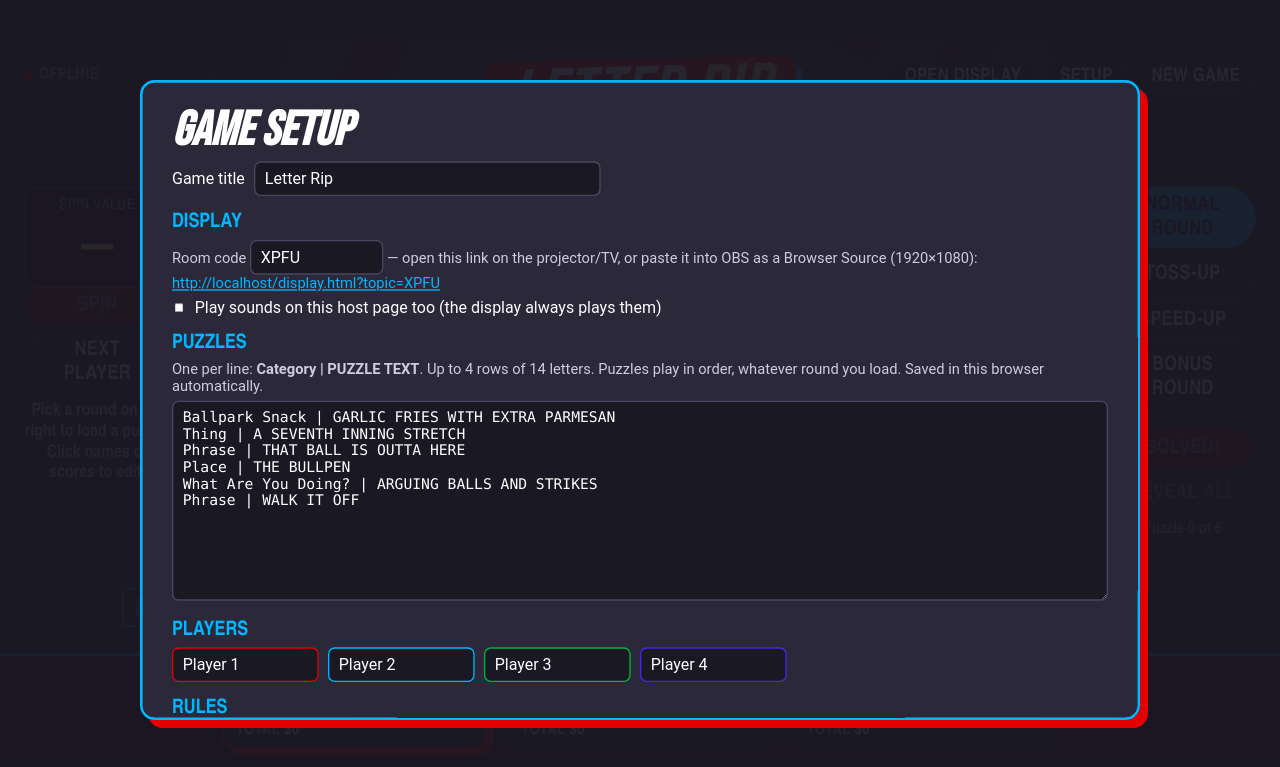
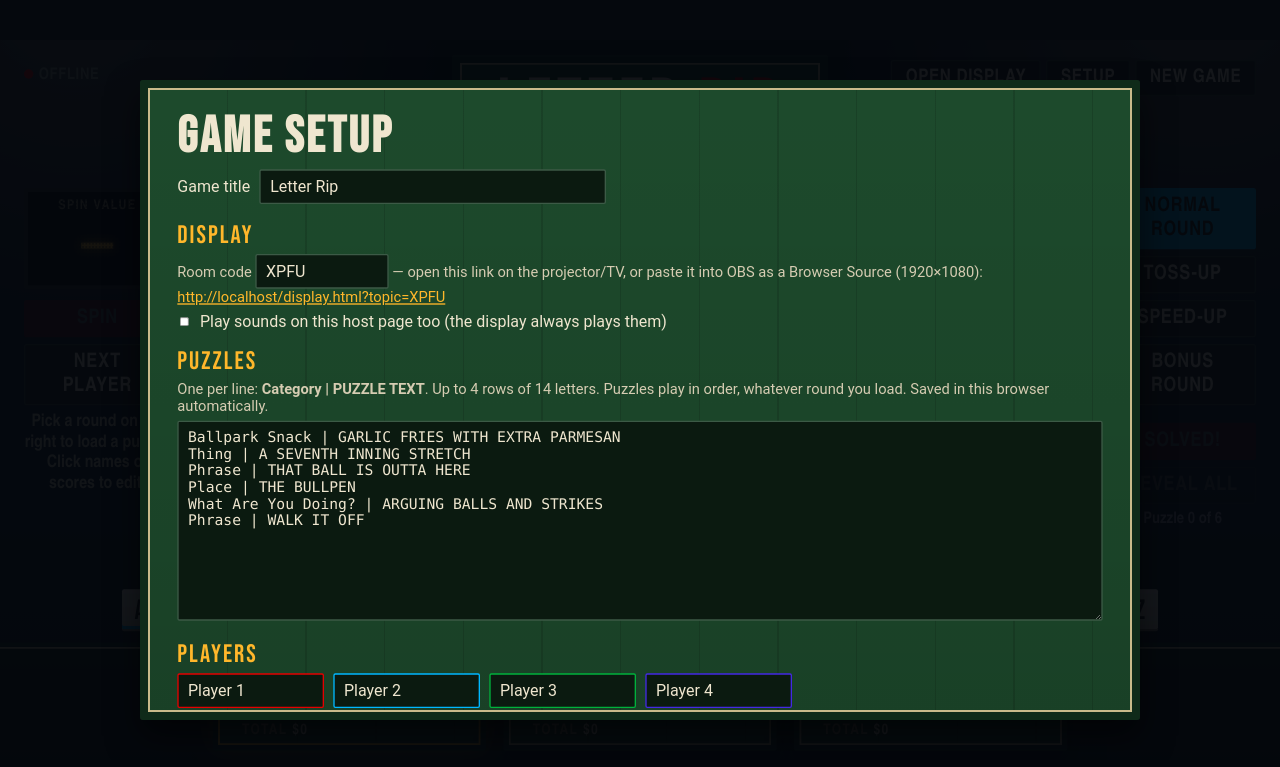
Before and after one commit to chrisgrimm-jm/letter-rip, a plain HTML site: page index.html in a window 1280 px wide. Both pictures are taken after a click on the button "SETUP". Drawn offline with Linux system fonts and the light colour scheme; no server answers; a web font is replaced by a local one.

Commit message:
Restyle as a hand-operated ballpark scoreboard
Green painted boards, number-plate tiles, amber LED strips, turn bulbs,
brass-pegged wheel. Drops the italic/pill/sticker-shadow look.

Co-Authored-By: Claude Opus 5.5 <noreply@anthropic.com>

```diff
--- a/app.js
+++ b/app.js
@@ -4,7 +4,8 @@ const $ = id => document.getElementById(id);
 const HOST = document.body.dataset.role === 'host';
 const COLS = 14, ROWS = 4, VOWELS = 'AEIOU';
 const PCOLORS = ['#E40000','#00B7FF','#00B13C','#4329E3'];
-const WEDGE_COLORS = ['#E40000','#00B7FF','#FCFF7A','#00B13C','#4329E3','#ff7a1a','#ff4fa3','#14d9c4'];
+const WEDGE_COLORS = ['#c8102e','#ffb72b','#0c2340','#00B7FF','#1d6b3a','#e35205','#efe6cf','#5b2c83'];
+const LIGHT_WEDGES = ['#ffb72b','#00B7FF','#efe6cf','#ffffff'];
 const MODE_NAMES = {normal:'', toss:'Toss-Up', speed:'Speed-Up', bonus:'Bonus Round'};
 const FIREBASE_CONFIG = { apiKey:'AIzaSyBG2PS2muH4i27HefuLeBnZWW-TZ5dkMCw', databaseURL:'https://pinpoint-abf21-default-rtdb.firebaseio.com', projectId:'pinpoint-abf21' };
 const DEFAULTS = {
@@ -180,12 +181,18 @@ function drawWheel(){
     wctx.beginPath(); wctx.moveTo(cx,cx); wctx.arc(cx,cx,R,a0,a1); wctx.closePath();
     wctx.fillStyle = fill; wctx.fill(); wctx.lineWidth = 6; wctx.strokeStyle = '#1A1823'; wctx.stroke();
     wctx.save(); wctx.translate(cx,cx); wctx.rotate(a0 + step/2);   // text reads from rim toward center
-    const dark = fill==='#FCFF7A' || fill==='#ffffff' || fill==='#14d9c4' || fill==='#00B7FF';
+    const dark = LIGHT_WEDGES.includes(fill);
     wctx.fillStyle = w==='BUST' ? '#E40000' : dark ? '#1A1823' : '#ffffff';
-    wctx.font = `italic ${Math.min(130, 2400/n)}px "Bebas Neue", Impact, sans-serif`;
+    wctx.font = `${Math.min(130, 2400/n)}px "Bebas Neue", Impact, sans-serif`;
     wctx.textAlign = 'right'; wctx.textBaseline = 'middle';
     wctx.fillText(/^\d+$/.test(w) ? '$' + w : w, R - 40, 6);
     wctx.restore();
+  });
+  // brass pegs on every wedge line
+  wedges.forEach((_,i)=>{
+    const a = -Math.PI/2 + i*step, x = cx + Math.cos(a)*(R-22), y = cx + Math.sin(a)*(R-22);
+    const gr = wctx.createRadialGradient(x-4,y-4,1,x,y,13); gr.addColorStop(0,'#fff6d8'); gr.addColorStop(1,'#9a7a2a');
+    wctx.beginPath(); wctx.arc(x,y,13,0,2*Math.PI); wctx.fillStyle = gr; wctx.fill();
   });
 }
 function drawWheelState(){
--- a/style.css
+++ b/style.css
@@ -1,116 +1,162 @@
+/* Letter Rip — hand-operated ballpark scoreboard look: painted green boards, metal number plates, amber LED ribbons */
 :root{
-  --navy:#2B283A; --dark:#1A1823; --elev:#23212E;
-  --blue:#00B7FF; --red:#E40000; --green:#00B13C; --yellow:#FCFF7A; --purple:#4329E3; --white:#fff;
+  --board:#1d4a2c; --board-dk:#0f2a19; --hole:#10291a; --pin:#c9b98a;
+  --plate-hi:#fbf8ef; --plate-lo:#e2d9c6; --ink:#17211b; --cream:#efe6cf;
+  --led:#ffb72b; --led-glow:rgba(255,170,0,.75);
+  --red:#E40000; --blue:#00B7FF; --green:#00B13C;
   --display:'Bebas Neue',Impact,sans-serif;
   --label:'Sofia Sans Extra Condensed','Arial Narrow',sans-serif;
   --body:'Sofia Sans Semi Condensed',Roboto,sans-serif;
 }
 *{box-sizing:border-box}
-html,body{margin:0;height:100%;background:var(--dark);color:var(--white);font-family:var(--body);overflow:hidden}
+html,body{margin:0;height:100%;background:#05080d;color:var(--cream);font-family:var(--body);overflow:hidden}
 button{font:inherit;color:inherit;cursor:pointer;border:0}
-/* 1920x1080 stage, scaled to fit any window/projector/OBS */
-#stage{position:absolute;left:50%;top:50%;width:1920px;height:1080px;transform-origin:center;
-  background:radial-gradient(ellipse at 50% 30%,#3a3552 0%,var(--navy) 45%,var(--dark) 100%);overflow:hidden}
-#stage::before{content:"";position:absolute;inset:0;
-  background:repeating-linear-gradient(115deg,transparent 0 80px,rgba(0,183,255,.035) 80px 160px)}
 
-/* header */
-header{position:absolute;top:28px;left:0;right:0;display:flex;justify-content:center}
-.logo{font-family:var(--display);font-style:italic;font-size:110px;line-height:.9;letter-spacing:2px;
-  background:var(--red);padding:6px 40px 0;border-radius:22px;box-shadow:10px 10px 0 0 var(--blue);transform:rotate(-1.5deg)}
-.logo b{color:var(--yellow);font-weight:400}
-.menu{position:absolute;top:28px;right:36px;display:flex;gap:10px}
-.menu button,.ctrl button{font-family:var(--label);font-weight:800;font-size:28px;text-transform:uppercase;letter-spacing:.5px;
-  padding:8px 22px;border-radius:999px;background:var(--elev);border:2px solid #4a4660}
-.menu button:hover,.ctrl button:hover{border-color:var(--blue)}
+/* 1920x1080 stage, scaled to fit any window/projector/OBS. Night game: dark sky, light-tower glow */
+#stage{position:absolute;left:50%;top:50%;width:1920px;height:1080px;transform-origin:center;overflow:hidden;
+  background:
+    radial-gradient(circle at 6% -8%, rgba(255,244,214,.30), transparent 26%),
+    radial-gradient(circle at 94% -8%, rgba(255,244,214,.30), transparent 26%),
+    linear-gradient(#060b14 0%, #0d1a2b 58%, #0a120e 100%)}
 
-/* board */
-#board{position:absolute;top:200px;left:50%;transform:translateX(-50%);display:grid;
-  grid-template-columns:repeat(14,82px);gap:8px;padding:22px;background:var(--elev);
-  border:4px solid var(--blue);border-radius:22px;box-shadow:12px 12px 0 0 var(--red)}
-.tile{height:104px;border-radius:8px;background:#34304a;display:flex;align-items:center;justify-content:center;
-  font-family:var(--display);font-size:92px;line-height:1;color:var(--dark);padding-top:8px;perspective:400px}
-.tile.on{background:var(--white);box-shadow:inset 0 -6px 0 #d8d8e0}
-.tile.lit{background:var(--blue);box-shadow:0 0 24px var(--blue)}
+/* painted-board recipe: green planks + cream pinstripe inside a dark frame */
+.plaque,#board,.p,#setup .card{
+  background:
+    repeating-linear-gradient(90deg, rgba(0,0,0,.13) 0 2px, transparent 2px 118px),
+    linear-gradient(#22553300, #00000022),
+    var(--board);
+  border:12px solid var(--board-dk);
+  box-shadow:inset 0 0 0 3px var(--pin), 0 24px 50px rgba(0,0,0,.55);
+  border-radius:4px}
+
+/* header plaque, hung above the board */
+header{position:absolute;top:22px;left:0;right:0;display:flex;justify-content:center}
+.logo{font-family:var(--display);font-size:104px;line-height:1;letter-spacing:8px;color:var(--cream);
+  padding:12px 56px 22px;position:relative;text-shadow:0 3px 0 rgba(0,0,0,.35)}
+.logo{background:repeating-linear-gradient(90deg, rgba(0,0,0,.13) 0 2px, transparent 2px 118px), var(--board);
+  border:12px solid var(--board-dk);box-shadow:inset 0 0 0 3px var(--pin), 0 24px 50px rgba(0,0,0,.55);border-radius:4px}
+.logo b{color:var(--red);font-weight:400}
+/* row of marquee bulbs under the title */
+.logo::after{content:"";position:absolute;left:28px;right:28px;bottom:9px;height:10px;
+  background:radial-gradient(circle, #ffd56a 0 3px, #8a5a00 3.5px 4.5px, transparent 5px) 0 0/22px 10px;
+  filter:drop-shadow(0 0 4px rgba(255,190,60,.8));animation:bulbs 1.2s steps(2) infinite}
+@keyframes bulbs{50%{background-position:11px 0}}
+
+/* host chrome: plain and utilitarian, it's the control booth */
+.menu{position:absolute;top:30px;right:36px;display:flex;gap:8px}
+.menu button,.ctrl button,.btn{font-family:var(--label);font-weight:800;font-size:28px;text-transform:uppercase;letter-spacing:1px;
+  padding:8px 20px;border-radius:4px;background:#18211c;border:2px solid #34433a;color:var(--cream)}
+.menu button:hover,.ctrl button:hover,.btn:hover{border-color:var(--pin)}
+#conn{position:absolute;top:40px;left:36px;font-family:var(--label);font-weight:800;font-size:24px;color:#8f9a92;letter-spacing:1px}
+#conn::before{content:"";display:inline-block;width:14px;height:14px;border-radius:50%;background:var(--red);margin-right:8px;vertical-align:1px}
+#conn.on::before{background:var(--green);box-shadow:0 0 8px var(--green)}
+
+/* the puzzle board: number-plate tiles slotted into a green scoreboard */
+#board{position:absolute;top:212px;left:50%;transform:translateX(-50%);display:grid;
+  grid-template-columns:repeat(14,82px);gap:8px;padding:20px}
+.tile{height:104px;border-radius:3px;background:var(--hole);box-shadow:inset 0 5px 10px rgba(0,0,0,.65);
+  display:flex;align-items:center;justify-content:center;position:relative;
+  font-family:var(--display);font-size:96px;line-height:1;color:var(--ink);padding-top:8px;perspective:400px}
+.tile.on{background:linear-gradient(var(--plate-hi),var(--plate-lo));
+  box-shadow:0 3px 0 #8f8570, 0 6px 10px rgba(0,0,0,.5);border:1px solid #b9ae94}
+.tile.on::before,.tile.on::after{content:"";position:absolute;top:7px;width:7px;height:7px;border-radius:50%;
+  background:radial-gradient(circle at 35% 35%, #d8d0bd, #7d7462)}
+.tile.on::before{left:7px}.tile.on::after{right:7px}
+.tile.lit{background:linear-gradient(#ffe08a,#ffb72b);box-shadow:0 0 30px #ffb300, 0 3px 0 #a36d00}
 .tile.flip{animation:flip .35s ease}
-@keyframes flip{0%{transform:rotateY(90deg)}100%{transform:rotateY(0)}}
-#category{position:absolute;top:732px;left:50%;transform:translateX(-50%);min-width:640px;text-align:center;
-  font-family:var(--display);font-style:italic;font-size:62px;line-height:1;padding:12px 40px 4px;
-  background:var(--dark);border:3px solid var(--blue);border-radius:999px}
+@keyframes flip{0%{transform:rotateX(90deg)}100%{transform:rotateX(0)}}
+
+/* LED ribbon recipe: black panel, amber glowing type, dot-matrix screen */
+#category,#value,#landed .big{background:#050505;color:var(--led);text-shadow:0 0 14px var(--led-glow);position:relative}
+#category::after,#value::after{content:"";position:absolute;inset:0;pointer-events:none;
+  background:radial-gradient(rgba(0,0,0,.45) 1px, transparent 1.7px) 0 0/5px 5px}
+#category{position:absolute;top:724px;left:50%;transform:translateX(-50%);min-width:700px;text-align:center;
+  font-family:var(--display);font-size:62px;letter-spacing:5px;line-height:1;padding:14px 44px 6px;
+  border:6px solid #262626;border-radius:4px;box-shadow:0 12px 30px rgba(0,0,0,.5)}
 #category:empty{visibility:hidden}
 
-/* side controls */
-.ctrl{position:absolute;top:220px;display:flex;flex-direction:column;gap:12px;width:220px}
-.ctrl.left{left:36px;top:370px}.ctrl.right{right:36px}
+/* round pennant */
+#modeTag{position:absolute;top:184px;left:50%;transform:translateX(-50%);z-index:2;font-family:var(--display);
+  font-size:38px;letter-spacing:4px;line-height:1;padding:6px 48px 2px;background:var(--red);color:#fff;
+  clip-path:polygon(0 0,100% 0,95% 50%,100% 100%,0 100%,5% 50%)}
+#modeTag:empty{display:none}
+#modeTag.toss{background:var(--led);color:var(--ink)} #modeTag.bonus{background:var(--blue);color:var(--ink)}
+
+/* spin value / clock */
+#value{position:absolute;left:36px;top:222px;width:220px;font-family:var(--display);font-size:96px;line-height:1;text-align:center;
+  border:6px solid #262626;border-radius:4px;padding:12px 0 6px;cursor:pointer;min-height:124px}
+#value small{display:block;font-family:var(--label);font-weight:800;font-size:20px;letter-spacing:2px;color:#9c8f6e;text-shadow:none;padding-bottom:6px}
+#value.low #valueTxt{color:#ff3b2f;text-shadow:0 0 14px rgba(255,40,20,.8)}
+
+/* side controls (host only) */
+.ctrl{position:absolute;top:222px;display:flex;flex-direction:column;gap:10px;width:220px}
+.ctrl.left{left:36px;top:390px}.ctrl.right{right:36px}
 .ctrl button{width:100%;text-align:center;font-size:30px}
-.ctrl button.hot{background:var(--red);border-color:var(--red)}
-.ctrl button.cool{background:var(--blue);border-color:var(--blue);color:var(--dark)}
-.ctrl button:disabled{opacity:.35;cursor:default}
-#value{position:absolute;left:36px;top:220px;width:220px;font-family:var(--display);font-size:96px;line-height:1;text-align:center;color:var(--yellow);
-  background:var(--dark);border-radius:22px;padding:14px 0 6px;border:3px solid #4a4660;cursor:pointer;min-height:118px}
-#value small{display:block;font-family:var(--label);font-size:22px;color:#aaa;letter-spacing:1px;padding-bottom:8px}
-#status{font-family:var(--label);font-weight:700;font-size:26px;text-align:center;color:#cfcbe0;min-height:64px}
+.ctrl button.hot{background:var(--red);border-color:var(--red);color:#fff}
+.ctrl button.cool{background:var(--blue);border-color:var(--blue);color:var(--ink)}
+.ctrl button:disabled{opacity:.3;cursor:default}
+.ctrl .sep{height:6px}
+#status{font-family:var(--label);font-weight:700;font-size:26px;text-align:center;color:#c9c2ad;min-height:64px}
 
-/* letters */
-#letters{position:absolute;top:822px;left:50%;transform:translateX(-50%);display:flex;gap:6px}
-#letters button{width:54px;height:58px;border-radius:10px;background:var(--elev);border:2px solid #4a4660;
-  font-family:var(--display);font-size:42px;padding-top:4px}
-#letters button.v{border-color:var(--blue);color:var(--blue)}
-#letters button:hover:not(:disabled){background:var(--white);color:var(--dark)}
+/* used-letter rack: small plates that flip dark once called */
+#letters{position:absolute;top:824px;left:50%;transform:translateX(-50%);display:flex;gap:6px}
+#letters button{width:54px;height:60px;border-radius:3px;background:linear-gradient(var(--plate-hi),var(--plate-lo));
+  box-shadow:0 3px 0 #8f8570;color:var(--ink);font-family:var(--display);font-size:42px;padding-top:6px}
+#letters button.v{box-shadow:0 3px 0 #8f8570, inset 0 -5px 0 var(--blue)}
+#letters button:hover:not(:disabled){background:#fff}
 #letters button:disabled{cursor:default}
-#letters button.used{opacity:.15}
+#letters button.used{background:#16241b;color:rgba(239,230,207,.14);box-shadow:inset 0 3px 6px rgba(0,0,0,.6)}
+#letters button.pick{background:linear-gradient(#ffe08a,#ffb72b);box-shadow:0 0 18px #ffb300}
 
-/* players */
-#players{position:absolute;left:0;right:0;bottom:0;height:160px;display:flex;justify-content:center;gap:28px;
-  padding:16px 40px;background:var(--dark);border-top:4px solid var(--blue)}
-.p{width:400px;border-radius:22px;background:var(--elev);padding:8px 18px;display:grid;
-  grid-template-columns:1fr auto;align-items:center;border:4px solid transparent;cursor:pointer}
-.p.turn{border-color:var(--c);box-shadow:8px 8px 0 0 var(--c)}
-.p .name{font-family:var(--display);font-style:italic;font-size:44px;line-height:1}
-.p .round{font-family:var(--display);font-size:64px;line-height:1;background:var(--c);border-radius:12px;padding:4px 14px 0;text-align:right;min-width:190px}
-.p .total{grid-column:1/3;font-family:var(--label);font-weight:800;font-size:24px;color:#bbb;letter-spacing:.5px}
-.p .total span{color:var(--white)}
+/* players: little line-score boards along the rail */
+#players{position:absolute;left:0;right:0;bottom:0;height:176px;display:flex;justify-content:center;gap:26px;
+  padding:14px 40px;background:linear-gradient(#121815,#070a08);border-top:6px solid var(--board-dk);box-shadow:inset 0 3px 0 var(--pin)}
+.p{width:410px;padding:6px 16px 6px 14px;display:grid;grid-template-columns:1fr auto;align-items:center;column-gap:12px;cursor:pointer;
+  border-width:8px;position:relative}
+.p .name{font-family:var(--display);font-size:46px;letter-spacing:2px;line-height:1;color:var(--cream);
+  border-left:10px solid var(--c);padding:6px 0 0 12px;white-space:nowrap;overflow:hidden;text-overflow:ellipsis}
+.p .round{font-family:var(--display);font-size:64px;line-height:1;text-align:right;min-width:170px;padding:6px 14px 0;
+  background:#050505;color:var(--led);text-shadow:0 0 12px var(--led-glow);border:3px solid #262626;border-radius:3px}
+.p .total{grid-column:1/3;font-family:var(--label);font-weight:800;font-size:22px;letter-spacing:2px;color:#9c8f6e;padding-left:22px}
+.p .total span{color:var(--cream)}
+/* turn bulb */
+.p::after{content:"";position:absolute;top:-14px;left:50%;width:22px;height:22px;margin-left:-11px;border-radius:50%;
+  background:#3a2a08;border:3px solid var(--board-dk)}
+.p.turn::after{background:radial-gradient(circle at 40% 35%,#fff3c4,#ffb300 60%);box-shadow:0 0 22px 6px rgba(255,180,0,.7)}
+.p.turn{box-shadow:inset 0 0 0 3px var(--led), 0 0 34px rgba(255,180,0,.35)}
 
-/* wheel overlay */
-.overlay{position:absolute;inset:0;background:rgba(26,24,35,.94);display:none;align-items:center;justify-content:center;z-index:5}
+/* wheel */
+.overlay{position:absolute;inset:0;background:rgba(4,7,12,.93);display:none;align-items:center;justify-content:center;z-index:5}
 .overlay.show{display:flex}
 #wheelWrap{position:relative;width:860px;height:860px}
-#wheel{width:860px;height:860px;border-radius:50%;box-shadow:0 0 0 14px var(--white),16px 16px 0 14px var(--red);cursor:pointer}
-#pointer{position:absolute;top:-36px;left:50%;transform:translateX(-50%);width:0;height:0;
-  border-left:34px solid transparent;border-right:34px solid transparent;border-top:70px solid var(--yellow);
-  filter:drop-shadow(4px 4px 0 var(--dark))}
-#hub{position:absolute;inset:330px;border-radius:50%;background:var(--dark);border:8px solid var(--white);
-  display:flex;align-items:center;justify-content:center;text-align:center;font-family:var(--display);font-style:italic;
-  font-size:50px;line-height:.9;pointer-events:none}
-#landed{position:absolute;right:80px;top:50%;transform:translateY(-50%);width:440px;text-align:center}
-#landed .big{font-family:var(--display);font-size:140px;line-height:1;color:var(--yellow)}
-#landed .lbl{font-family:var(--label);font-weight:800;font-size:34px;text-transform:uppercase;color:#bbb}
+#wheel{width:860px;height:860px;border-radius:50%;cursor:pointer;
+  box-shadow:0 0 0 20px var(--board-dk),0 0 0 25px var(--pin),0 40px 90px rgba(0,0,0,.8)}
+#pointer{position:absolute;top:-44px;left:50%;transform:translateX(-50%);width:56px;height:96px;z-index:1;
+  background:linear-gradient(90deg,#b00000,var(--red) 50%,#b00000);clip-path:polygon(0 0,100% 0,100% 55%,50% 100%,0 55%);
+  filter:drop-shadow(0 6px 4px rgba(0,0,0,.6))}
+#hub{position:absolute;inset:320px;border-radius:50%;display:flex;align-items:center;justify-content:center;text-align:center;
+  font-family:var(--display);font-size:52px;letter-spacing:3px;line-height:.95;color:var(--cream);pointer-events:none;
+  background:repeating-linear-gradient(90deg, rgba(0,0,0,.13) 0 2px, transparent 2px 60px), var(--board);
+  border:12px solid var(--board-dk);box-shadow:inset 0 0 0 3px var(--pin), 0 8px 20px rgba(0,0,0,.6)}
+#landed{position:absolute;right:70px;top:50%;transform:translateY(-50%);width:460px;text-align:center}
+#landed .big{font-family:var(--display);font-size:130px;line-height:1;padding:18px 0 6px;border:6px solid #262626;border-radius:4px;letter-spacing:3px}
+#landed .big:empty{display:none}
+#landed .lbl{font-family:var(--display);font-size:44px;letter-spacing:3px;color:var(--cream);margin-bottom:14px}
 #wheelBack{position:absolute;left:60px;top:60px}
 
-/* setup overlay */
-#setup .card{width:1500px;max-height:960px;overflow:auto;background:var(--navy);border-radius:22px;padding:36px 44px;
-  border:4px solid var(--blue);box-shadow:12px 12px 0 0 var(--red)}
-#setup h2{font-family:var(--display);font-style:italic;font-size:72px;margin:0 0 10px;line-height:1}
-#setup h3{font-family:var(--label);font-weight:800;font-size:30px;text-transform:uppercase;margin:22px 0 8px;color:var(--blue)}
-#setup p{margin:4px 0 10px;font-size:22px;color:#cfcbe0}
-#setup textarea,#setup input,#setup select{font:inherit;font-size:24px;background:var(--dark);color:var(--white);
-  border:2px solid #4a4660;border-radius:10px;padding:10px 14px}
+/* setup (host only) */
+#setup .card{width:1500px;max-height:960px;overflow:auto;padding:36px 44px;color:var(--cream)}
+#setup h2{font-family:var(--display);font-size:76px;letter-spacing:4px;margin:0 0 10px;line-height:1}
+#setup h3{font-family:var(--display);font-weight:400;font-size:38px;letter-spacing:3px;margin:24px 0 6px;color:var(--led)}
+#setup p{margin:4px 0 10px;font-size:22px;color:#d6ccb2}
+#setup textarea,#setup input,#setup select{font:inherit;font-size:24px;background:#0b1a10;color:var(--cream);
+  border:2px solid #3c5a46;border-radius:3px;padding:10px 14px}
 #setup textarea{width:100%;height:300px;font-family:ui-monospace,Menlo,monospace;font-size:22px}
 #setup .row{display:flex;gap:14px;flex-wrap:wrap;align-items:center;font-size:24px}
 #setup .row input{width:220px}
-#setup .err{color:var(--yellow);font-weight:800;font-size:22px;white-space:pre-line}
-.btn{font-family:var(--label);font-weight:800;font-size:30px;text-transform:uppercase;padding:10px 30px;border-radius:999px;background:var(--red)}
-.btn.alt{background:var(--elev);border:2px solid #4a4660}
-    #letters button.pick{background:var(--yellow);color:var(--dark);border-color:var(--yellow);opacity:1}
-    #modeTag{position:absolute;top:166px;left:50%;transform:translateX(-50%);font-family:var(--label);font-weight:800;
-      font-size:30px;letter-spacing:2px;text-transform:uppercase;padding:2px 26px;border-radius:999px;background:var(--blue);color:var(--dark);z-index:1}
-    #modeTag:empty{display:none}
-    #modeTag.toss{background:var(--yellow)} #modeTag.speed{background:var(--red);color:var(--white)} #modeTag.bonus{background:var(--green);color:var(--white)}
-    #value.clock #valueTxt{color:var(--white)} #value.low #valueTxt{color:var(--red)}
-    .ctrl .sep{height:8px}
-    #setup .grid2{display:grid;grid-template-columns:repeat(3,auto);gap:12px 28px;justify-content:start;font-size:24px;align-items:center}
-    #setup .grid2 input{width:160px}
-#conn{position:absolute;top:40px;left:36px;font-family:var(--label);font-weight:800;font-size:24px;color:#9a96b0;letter-spacing:1px}
-#conn::before{content:"";display:inline-block;width:14px;height:14px;border-radius:50%;background:var(--red);margin-right:8px}
-#conn.on::before{background:var(--green)}
-#setup a{color:var(--blue)}
+#setup .grid2{display:grid;grid-template-columns:repeat(3,auto);gap:12px 28px;justify-content:start;font-size:24px;align-items:center}
+#setup .grid2 input{width:160px}
+#setup .err{color:var(--led);font-weight:800;font-size:22px;white-space:pre-line}
+#setup a{color:var(--led)}
+.btn{font-size:30px;padding:10px 30px;background:var(--red);border-color:var(--red);color:#fff}
+.btn.alt{background:#18211c;border-color:#34433a;color:var(--cream)}
```
